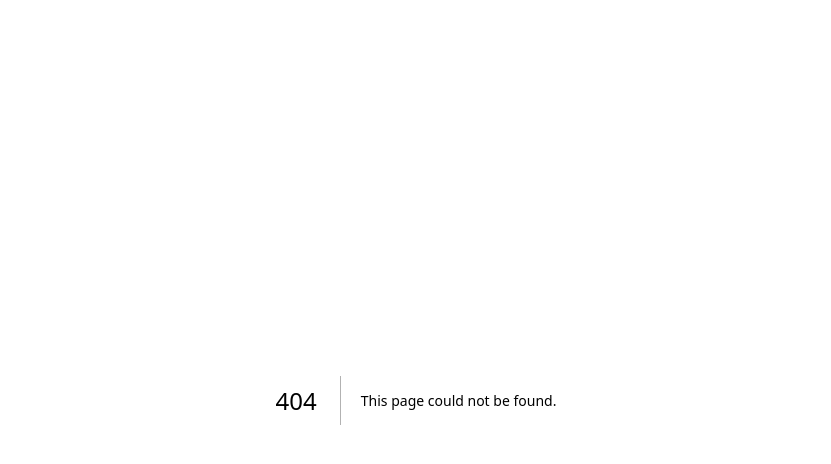
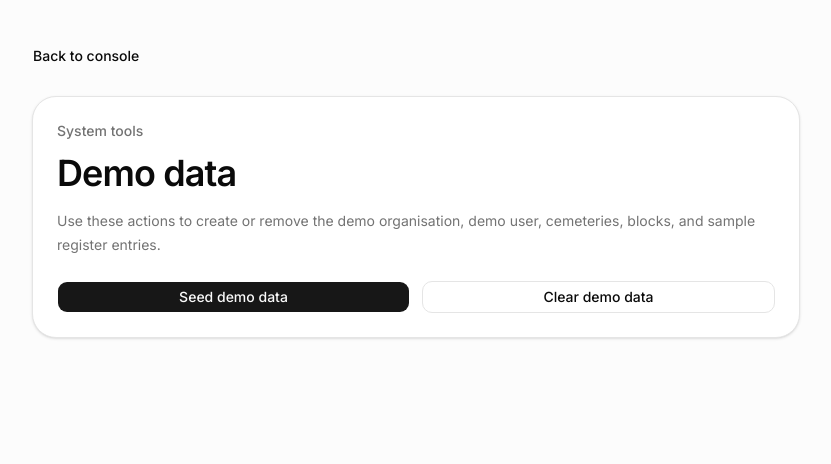
Before and after one commit to SentinelDeveloper0850/legacy-registry-website, a Next.js app: page /console/system in a window 1280 px wide. Before the commit this address had no page. Shown: the top 464 px of the page, without its empty margins (224-1055 px from the left). Built offline with nearby package versions, Linux system fonts and the light colour scheme; no server answers.

Commit message:
Add console system page

```diff
--- /dev/null
+++ b/app/console/system/page.tsx
@@ -0,0 +1,35 @@
+import Link from "next/link"
+
+import { Button } from "@/components/ui/button"
+import { clearDemo, seedDemo } from "./actions"
+
+export const dynamic = "force-dynamic"
+
+export default function ConsoleSystemPage() {
+  return (
+    <main className="min-h-svh bg-muted/30 px-6 py-10 text-foreground sm:px-8 lg:px-10">
+      <div className="mx-auto max-w-3xl">
+        <Button variant="ghost" className="mb-6 px-0 hover:bg-transparent" asChild>
+          <Link href="/console">Back to console</Link>
+        </Button>
+
+        <div className="rounded-[1.5rem] border bg-card p-6 shadow-sm">
+          <p className="text-sm font-medium text-muted-foreground">System tools</p>
+          <h1 className="mt-3 text-4xl font-semibold tracking-tight">Demo data</h1>
+          <p className="mt-4 text-sm leading-6 text-muted-foreground">
+            Use these actions to create or remove the demo organisation, demo user, cemeteries, blocks, and sample register entries.
+          </p>
+
+          <div className="mt-6 grid gap-3 sm:grid-cols-2">
+            <form action={seedDemo}>
+              <Button type="submit" className="w-full">Seed demo data</Button>
+            </form>
+            <form action={clearDemo}>
+              <Button type="submit" variant="outline" className="w-full">Clear demo data</Button>
+            </form>
+          </div>
+        </div>
+      </div>
+    </main>
+  )
+}
```
